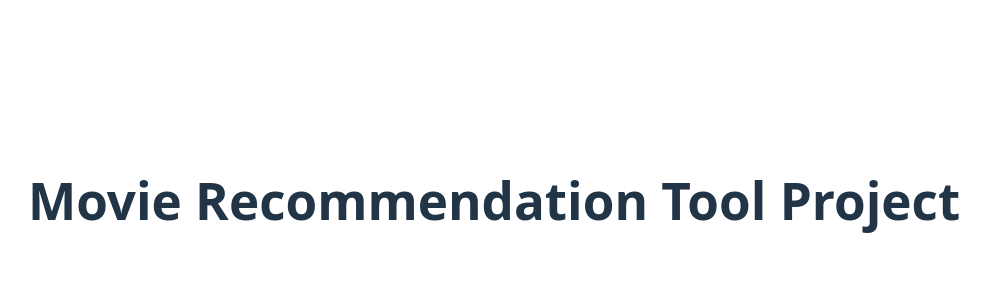
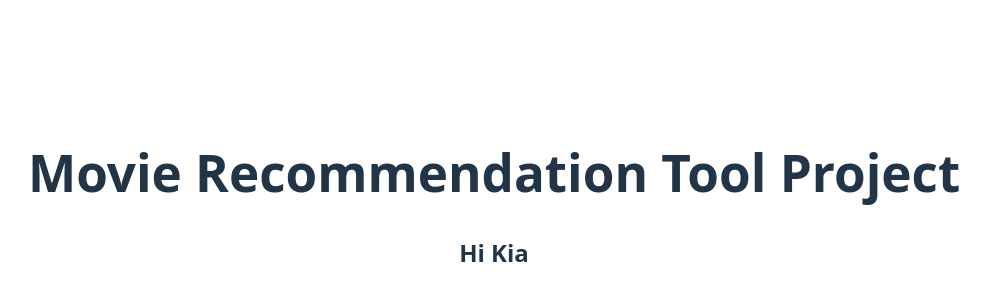
Before and after one commit to talbot648/Movie-Recommender, a React (Vite) app in the folder frontend/: page / in a window 1280 px wide. Shown: the part 200-500 px from the top of the page, without its empty margins (146-1136 px from the left). Built offline with nearby package versions, Linux system fonts and the light colour scheme.

Commit message:
front end changes

```diff
--- a/frontend/src/App.jsx
+++ b/frontend/src/App.jsx
@@ -9,6 +9,7 @@ function App() {
   return (
     <>
       <h1>Movie Recommendation Tool Project</h1>
+      <h2>Hi Kia</h2>
     </>
   )
 }
```
